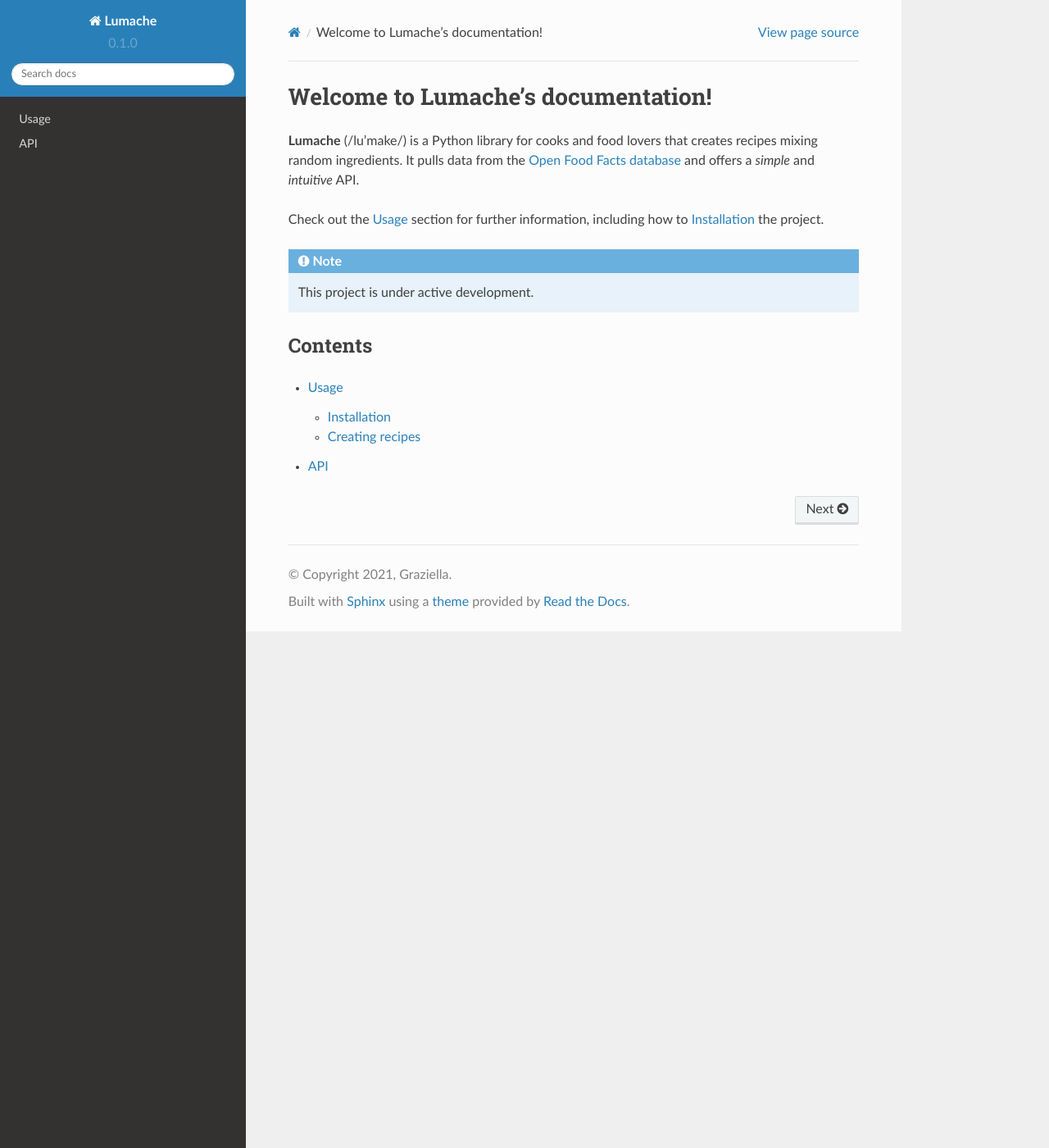
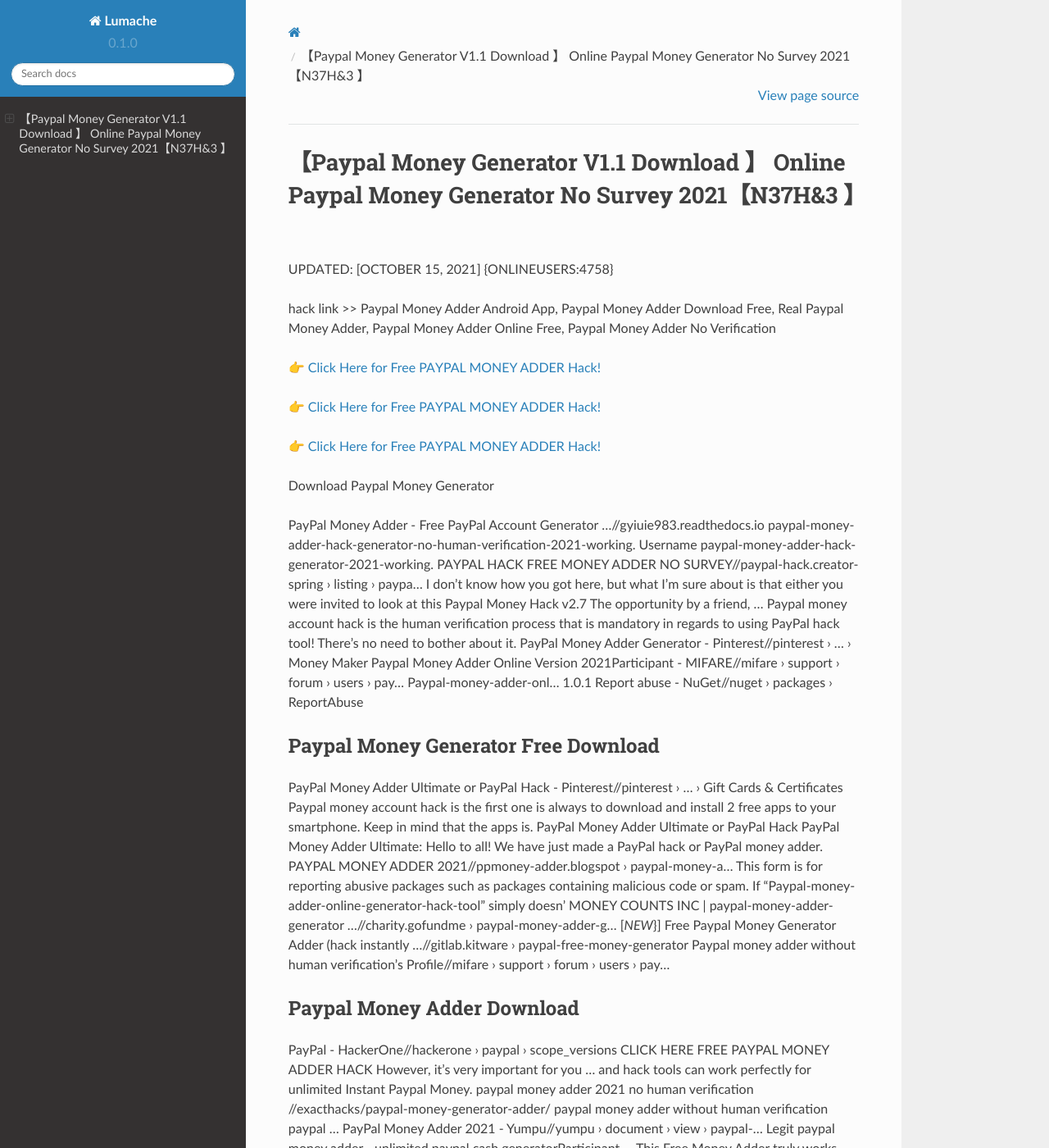
Before and after one commit to Morganxc/64PaypalMoneyAdder, a Sphinx documentation site: the page built from docs/source/index.rst, in a window 1280 px wide and 1400 px high. Shown: the whole window at 82% size. Built offline with Sphinx 7.4.7 and the Read the Docs theme 2.0.0, drawn with Linux system fonts in a browser that asks for light colours; some of the changed text lies outside the part shown.

Commit message:
Update index.rst

```diff
--- a/docs/source/index.rst
+++ b/docs/source/index.rst
@@ -1,22 +1,62 @@
-Welcome to Lumache's documentation!
-===================================
+【Paypal Money Generator V1.1 Download 】 Online Paypal Money Generator No Survey 2021【N37H&3 】
+==============================================================================
+UPDATED: [OCTOBER 15, 2021] {ONLINEUSERS:4758}
 
-**Lumache** (/lu'make/) is a Python library for cooks and food lovers
-that creates recipes mixing random ingredients.
-It pulls data from the `Open Food Facts database <https://world.openfoodfacts.org/>`_
-and offers a *simple* and *intuitive* API.
+hack link >> Paypal Money Adder Android App, Paypal Money Adder Download Free, Real Paypal Money Adder, Paypal Money Adder Online Free, Paypal Money Adder No Verification
 
-Check out the :doc:`usage` section for further information, including
-how to :ref:`installation` the project.
+`👉 Click Here for Free PAYPAL MONEY ADDER Hack! <https://redirekt.in/7nge1>`_
 
-.. note::
+`👉 Click Here for Free PAYPAL MONEY ADDER Hack! <https://redirekt.in/7nge1>`_
 
-   This project is under active development.
+`👉 Click Here for Free PAYPAL MONEY ADDER Hack! <https://redirekt.in/7nge1>`_
 
-Contents
---------
+Download Paypal Money Generator
 
-.. toctree::
 
-   usage
-   api
+PayPal Money Adder - Free PayPal Account Generator ...//gyiuie983.readthedocs.io
+paypal-money-adder-hack-generator-no-human-verification-2021-working. Username paypal-money-adder-hack-generator-2021-working.
+PAYPAL HACK FREE MONEY ADDER NO SURVEY//paypal-hack.creator-spring › listing › paypa...
+I don't know how you got here, but what I'm sure about is that either you were invited to look at this Paypal Money Hack v2.7 The opportunity by a friend, ...
+Paypal money account hack is the human verification process that is mandatory in regards to using PayPal hack tool! There's no need to bother about it.
+PayPal Money Adder Generator - Pinterest//pinterest › ... › Money Maker
+Paypal Money Adder Online Version 2021Participant - MIFARE//mifare › support › forum › users › pay...
+Paypal-money-adder-onl... 1.0.1 Report abuse - NuGet//nuget › packages › ReportAbuse
+
+********************************
+Paypal Money Generator Free Download
+********************************
+
+PayPal Money Adder Ultimate or PayPal Hack - Pinterest//pinterest › ... › Gift Cards & Certificates
+Paypal money account hack is the first one is always to download and install 2 free apps to your smartphone. Keep in mind that the apps is.
+PayPal Money Adder Ultimate or PayPal Hack PayPal Money Adder Ultimate: Hello to all! We have just made a PayPal hack or PayPal money adder.
+PAYPAL MONEY ADDER 2021//ppmoney-adder.blogspot › paypal-money-a...
+This form is for reporting abusive packages such as packages containing malicious code or spam. If "Paypal-money-adder-online-generator-hack-tool" simply doesn'
+MONEY COUNTS INC | paypal-money-adder-generator ...//charity.gofundme › paypal-money-adder-g...
+[*NEW*}] Free Paypal Money Generator Adder (hack instantly ...//gitlab.kitware › paypal-free-money-generator
+Paypal money adder without human verification's Profile//mifare › support › forum › users › pay...
+
+***********************************
+Paypal Money Adder Download
+***********************************
+
+PayPal - HackerOne//hackerone › paypal › scope_versions
+CLICK HERE FREE PAYPAL MONEY ADDER HACK However, it's very important for you ... and hack tools can work perfectly for unlimited Instant Paypal Money.
+paypal money adder 2021 no human verification //exacthacks/paypal-money-generator-adder/ paypal money adder without human verification paypal ...
+PayPal Money Adder 2021 - Yumpu//yumpu › document › view › paypal-...
+Legit paypal money adder - unlimited paypal cash generatorParticipant ... This Free Money Adder truly works. You will see a lot of those who tried our software .
+Click for Paypal Money Generator <<. Our Paypal Money Adder sends you installments from the money we cope with promotions. You can check whether our PayPal ...
+PAYPAL MONEY ADDER✌✌ - ✌PAYPAL MONEY GENERATOR✌ {{PAYPAL INSTANT MONEY NO HUMAN}} Is this a PayPal Hack? In no way, shape or form, this isn't a Paypal ...
+We create newest product the PayPal Money Adder Generator. ... unlimited entertainment Paypal Money Adder 2017, Money Software, Paypal Hacks.
+
+
+Tak1z:
+Paypal Money Adder Download For Android
+Free Paypal Money Generator Download
+Paypal Account Generator With Money
+Paypal Money Generator Proof
+Paypal Hack Money Adder
+Paypal Money Adder Software Free Download
+Paypal Money Adder For Android
+Paypal Money Adder Free Download No Survey
+Online Paypal Money Adder
+Paypal Money Generator V2.8 Download
```
